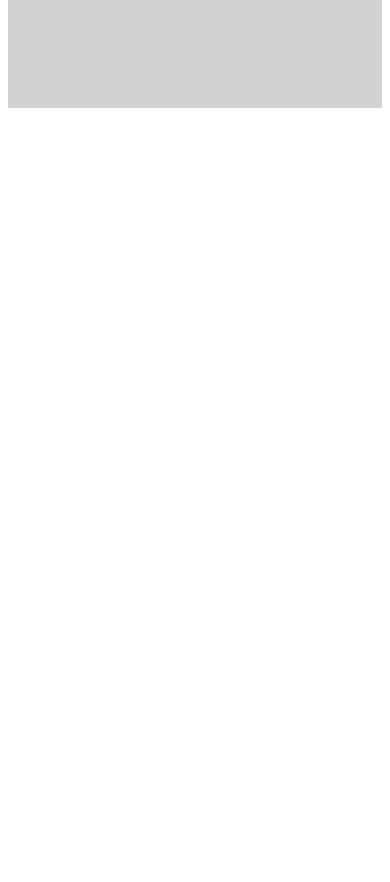
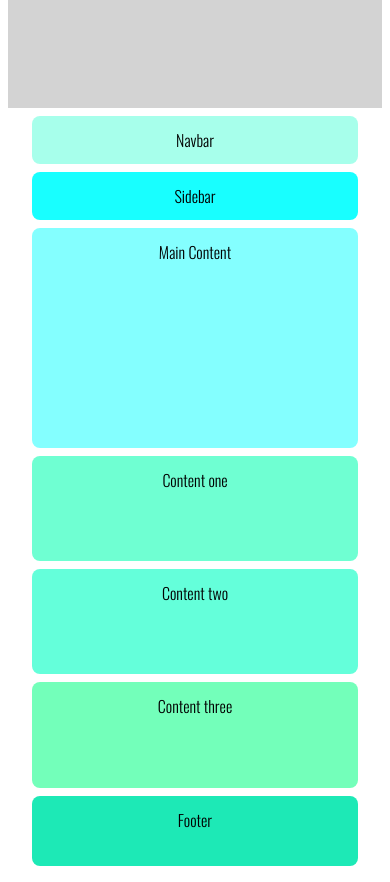
Before and after one commit to et-nat1995/Practice-grid, a plain HTML site: page index.html in a window 390 px wide. Shown: the part 532-1414 px from the top of the page. Before the commit the page ends 844 px from the top, so only its background shows below. Drawn offline with nearby package versions, Linux system fonts and the light colour scheme.

Commit message:
Create a mobile resposive grid using pure css

```diff
--- a/index.html
+++ b/index.html
@@ -22,5 +22,14 @@
         <div class="d4">Grid 4</div>
         <div class="d5">Grid 5</div>
     </div>
+    <div class="responsive-grid">
+        <nav class="navbar">Navbar</nav>
+        <main class="main-content">Main Content</main>
+        <div class="sidebar">Sidebar</div>
+        <div class="content1">Content one</div>
+        <div class="content2">Content two</div>
+        <div class="content3">Content three</div>
+        <footer class="footer">Footer</footer>
+    </div>
 </body>
 </html>
--- a/styles.css
+++ b/styles.css
@@ -48,3 +48,84 @@ html{
 .d5{
     background-color: olive;
 }
+
+
+:root{
+    --radius: 8px;
+    --padding: 12px;
+}
+
+.responsive-grid{
+    padding: 8px 56px;
+    display: grid;
+    min-height: 500px;
+    grid-template-columns: repeat(auto-fit, minmax(60px, 1fr));
+    grid-template-rows: 0.2fr 1.5fr 1.2fr 0.8fr;
+    grid-template-areas:
+    "nav nav nav nav"
+    "sidebar main main main"
+    "sidebar content1 content2 content3"
+    "sidebar footer footer footer";
+    grid-gap: 8px;
+}
+
+@media only screen and (max-width: 550px){
+    .responsive-grid{
+        padding: 8px 24px;
+        grid-template-columns: repeat(auto-fit, minmax(60px, 1fr));
+        min-height: 750px;
+        grid-template-rows: 0.4fr 0.4fr 2.5fr 1.2fr 1.2fr 1.2fr 0.8fr;
+        grid-template-areas:
+        "nav"
+        "sidebar"
+        "main"
+        "content1"
+        "content2"
+        "content3"
+        "footer";
+        grid-gap: 8px;
+    }
+}
+
+nav{
+    background-color: #a7ffeb;
+    grid-area: nav;
+    border-radius: var(--radius);
+    padding: var(--padding);
+}
+.main-content{
+    background-color: #84ffff;
+    grid-area: main;
+    border-radius: var(--radius);
+    padding: var(--padding);
+}
+.sidebar{
+    background-color: #18ffff;
+    grid-area: sidebar;
+    border-radius: var(--radius);
+    padding: var(--padding);
+}
+.content1{
+    background-color: #6fffd2;
+    grid-area: content1;
+    border-radius: var(--radius);
+    padding: var(--padding);
+}
+.content2{
+    background-color: #64ffda;
+    grid-area: content2;
+    border-radius: var(--radius);
+    padding: var(--padding);
+}
+.content3{
+    background-color: #73ffba;
+    grid-area: content3;
+    border-radius: var(--radius);
+    padding: var(--padding);
+}
+.footer{
+    background-color: #1de9b6;
+    grid-area: footer;
+    border-radius: var(--radius);
+    padding: var(--padding);
+}
```
